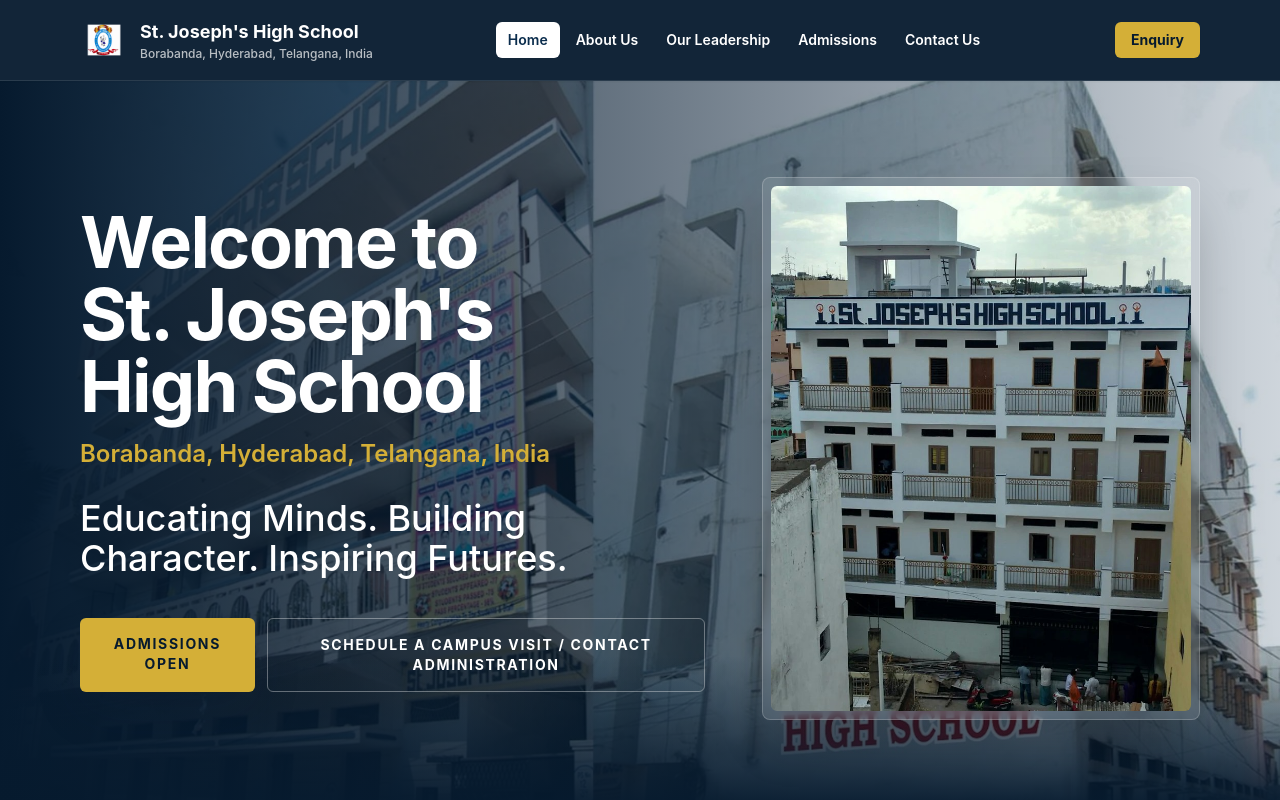
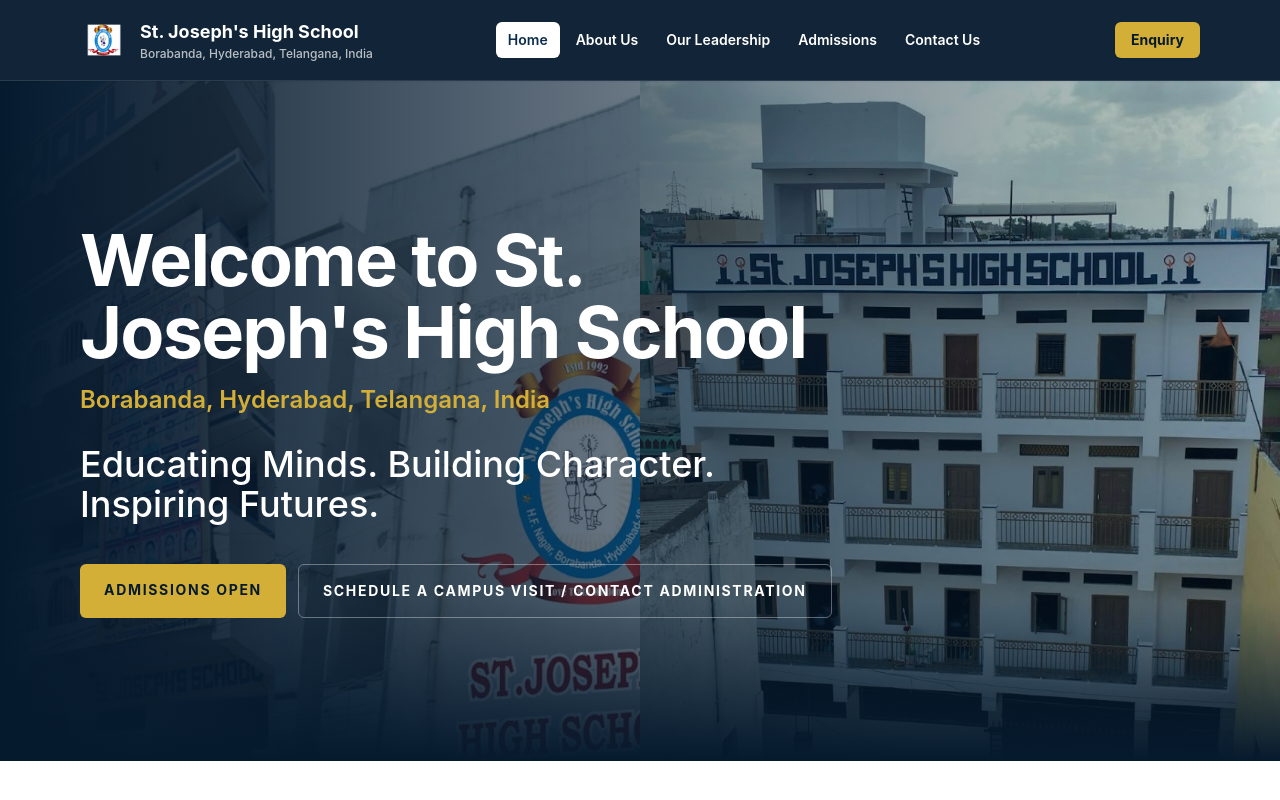
Before and after one commit to vijoci2/sjhsborabanda.in, a Next.js app: page / in a window 1280 px wide. Shown: the top 800 px of the page. Built offline with nearby package versions, Linux system fonts and the light colour scheme.

Commit message:
Add files via upload

```diff
--- a/components/Hero.tsx
+++ b/components/Hero.tsx
@@ -5,17 +5,26 @@
 export function Hero() {
   return (
     <section className="relative isolate min-h-[680px] overflow-hidden bg-navy-dark text-white">
-      <SmartImage
-        src="/images/campus.jpg"
-        alt="St. Joseph's High School campus"
-        className="absolute inset-0 -z-20 h-full w-full object-cover"
-        fallbackLabel="Campus"
-        priority
-      />
+      <div className="absolute inset-0 -z-20 grid grid-cols-2">
+        <SmartImage
+          src="/images/campus.jpg"
+          alt="St. Joseph's High School main campus building"
+          className="h-full w-full object-cover object-center"
+          fallbackLabel="Main Campus"
+          priority
+        />
+        <SmartImage
+          src="/images/campus-right.jpg"
+          alt="St. Joseph's High School front building"
+          className="h-full w-full object-cover object-center"
+          fallbackLabel="School Building"
+          priority
+        />
+      </div>
       <div className="absolute inset-0 -z-10 bg-gradient-to-r from-navy-dark via-navy-dark/78 to-navy/20" />
       <div className="absolute inset-x-0 bottom-0 -z-10 h-40 bg-gradient-to-t from-navy-dark to-transparent" />
 
-      <div className="site-container grid min-h-[680px] items-center gap-12 py-24 lg:grid-cols-[1.05fr_0.75fr]">
+      <div className="site-container flex min-h-[680px] items-center py-24">
         <div className="max-w-3xl">
           <h1 className="text-balance text-5xl font-bold tracking-tight md:text-7xl">
             {homeCopy.mainHeading}
@@ -41,16 +50,6 @@
             </Link>
           </div>
         </div>
-        <div className="hidden justify-self-end lg:block">
-          <div className="overflow-hidden rounded-lg border border-white/20 bg-white/10 p-2 shadow-2xl backdrop-blur-sm">
-            <SmartImage
-              src="/images/campus-right.jpg"
-              alt="St. Joseph's High School building front view"
-              className="aspect-[4/5] w-[360px] rounded-md object-cover object-center xl:w-[420px]"
-              fallbackLabel="School Building"
-            />
-          </div>
-        </div>
       </div>
     </section>
   );
```
